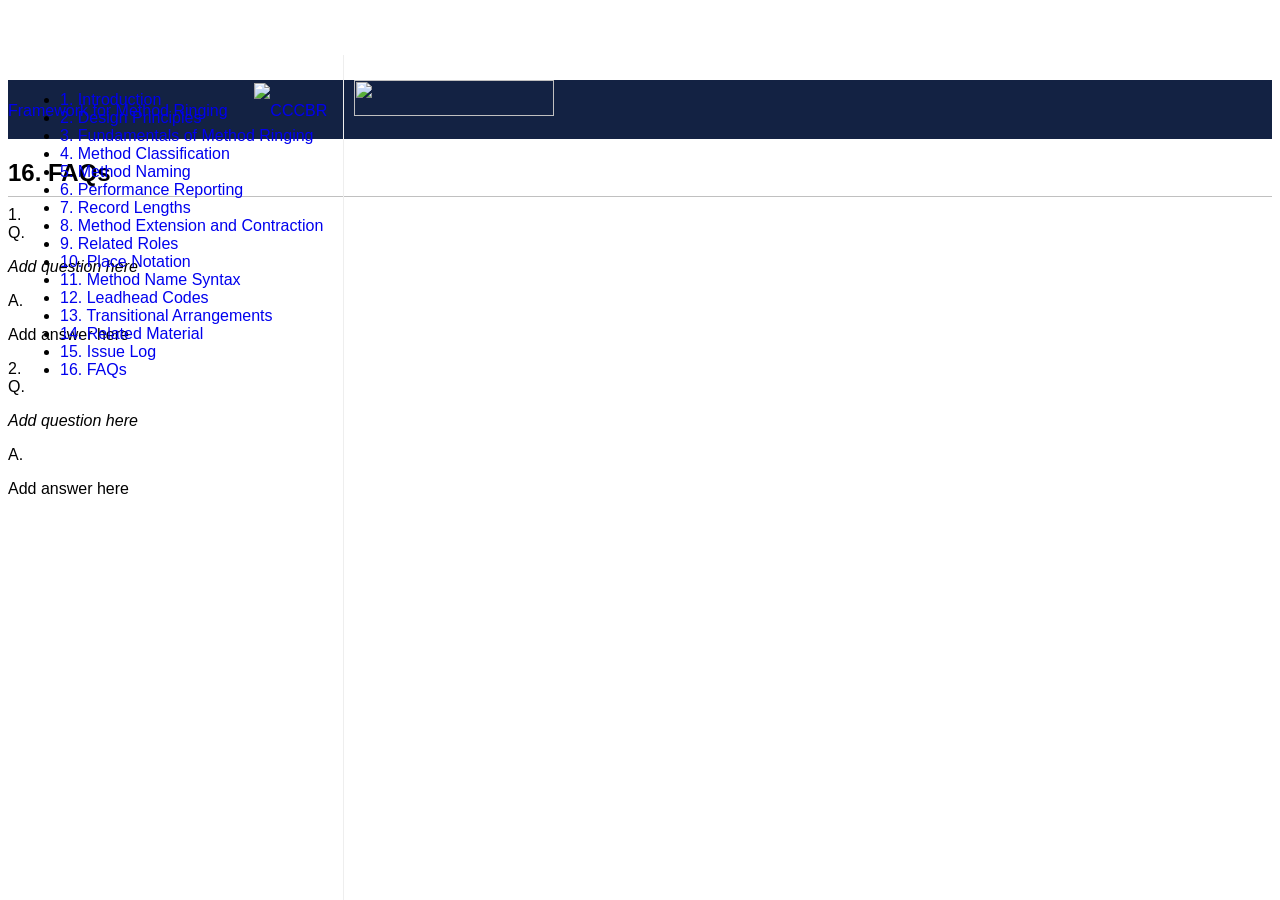
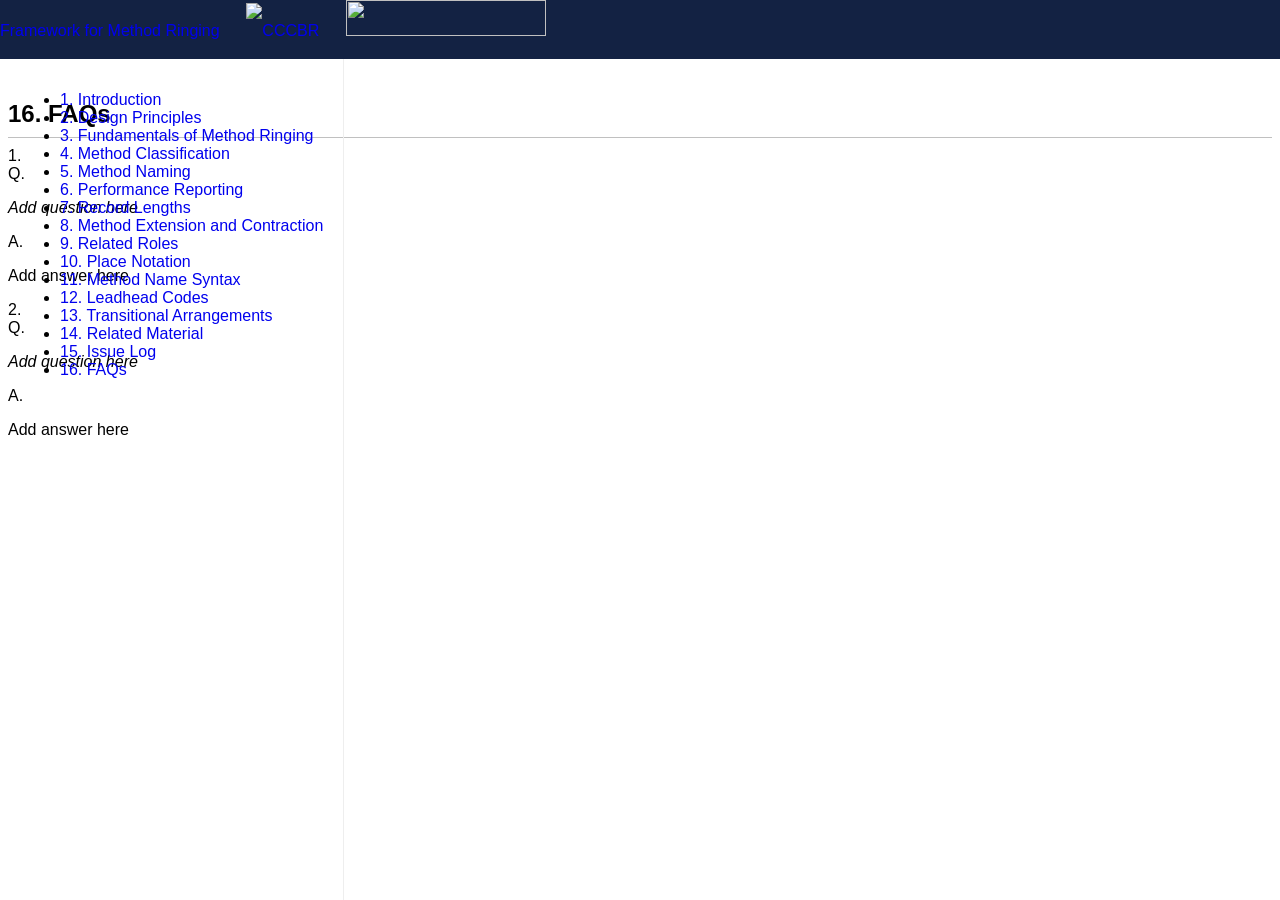

fix navbar position to top

--- a/mrf.css
+++ b/mrf.css
@@ -104,7 +104,7 @@ a {
         border-color: #f8f9fa;
     }
 
-    @media (min-width: 576px) {
+    @media (min-width: 576px) and (max-width: 991.98px) {
         .navbar {
             position: relative;
         }
@@ -129,6 +129,16 @@ a {
 
         .navbar > .dropdown .btn {
             width: auto;
+        }
+    }
+
+    @media (min-width: 992px) {
+        .navbar.fixed-top {
+            position: fixed;
+            top: 0;
+            left: 0;
+            right: 0;
+            z-index: 1030;
         }
     }
 
